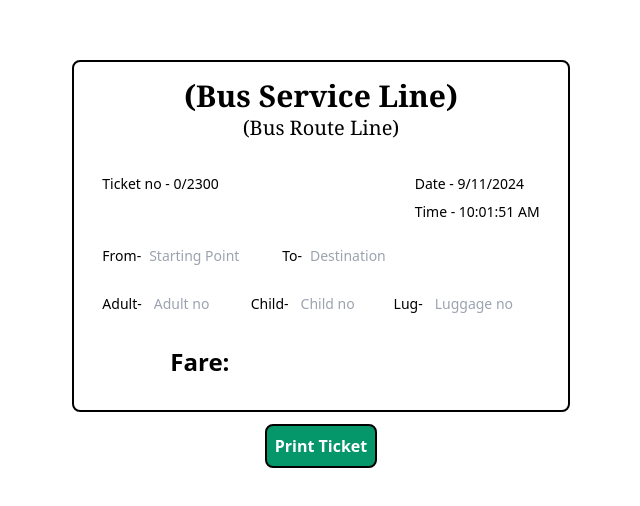
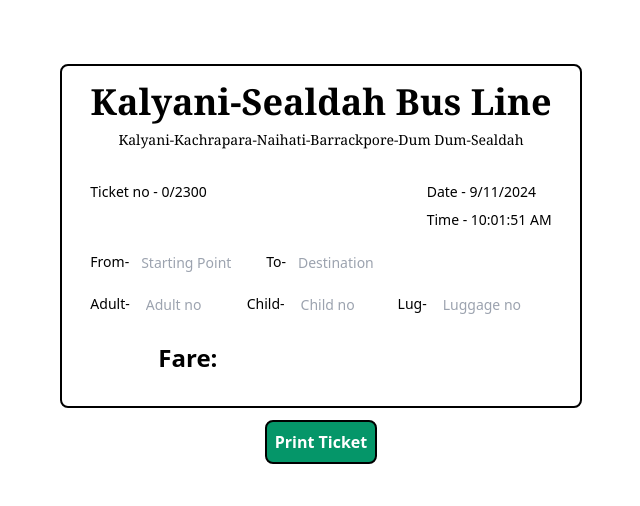
Before and after one commit to abhiak19/Bus-Ticketing-System, a website: page index.html in a window 1280 px wide. Shown: the part 136-642 px from the top of the page, without its empty margins (319-959 px from the left). Drawn offline with nearby package versions, Linux system fonts and the light colour scheme.

Commit message:
committed again

```diff
--- a/index.html
+++ b/index.html
@@ -10,8 +10,8 @@
 <body class="flex justify-center h-screen items-center">
     <div class="flex flex-col items-center p-2">
         <div id="finalTicket" class="border-black border-2 rounded-lg p-4">
-            <h1 class="font-bold font-serif text-center text-3xl">(Bus Service Line)</h1>
-            <h2 class="font-serif text-center text-xl">(Bus Route Line)</h2>
+            <h1 class="font-bold font-serif text-center text-4xl">Kalyani-Sealdah Bus Line</h1>
+            <h2 class="font-serif text-center text-sm pt-2">Kalyani-Kachrapara-Naihati-Barrackpore-Dum Dum-Sealdah</h2>
             <div class="flex justify-between pt-8 mx-3">
                 <h4 class="text-sm pr-3">Ticket no - <span id="ticketNo">0/2300</span></h4>
                 <div class="flex flex-col">
@@ -19,19 +19,19 @@
                     <h4 id="time" class="text-sm">Time - 11:53am</h4>
                 </div>
             </div>
-            <div class="flex items-center pt-6 ml-3">
+            <div class="flex items-center pt-6 ml-3 h-10">
                 <h4 class="text-sm pr-2">From-</h4>
-                <input type="text" size="10" placeholder="Starting Point" class="text-sm mr-3 border-gray-400">
+                <input type="text" size="10" placeholder="Starting Point" class="text-sm p-1 h-8 border-gray-400">
                 <h4 class="text-sm pr-2">To-</h4>
-                <input type="text" size="10" placeholder="Destination" class="text-sm mr-3 border-gray-400">
+                <input type="text" size="10" placeholder="Destination" class="text-sm p-1 h-8 border-gray-400">
             </div>
-            <div class="flex items-center pt-7 ml-3">
+            <div class="flex items-center pt-7 ml-3 h-10">
                 <h4 class="text-sm pr-3">Adult-</h4>
-                <input type="text" size="6" placeholder="Adult no" class="text-sm mr-2 border-gray-400">
+                <input type="text" size="6" placeholder="Adult no" class="text-sm mr-2 p-1 h-8 border-gray-400">
                 <h4 class="text-sm pr-3">Child-</h4>
-                <input type="text" size="5" placeholder="Child no" class="text-sm mr-3 border-gray-400">
+                <input type="text" size="5" placeholder="Child no" class="text-sm mr-3 p-1 h-8 border-gray-400">
                 <h4 class="text-sm pr-3">Lug-</h4>
-                <input type="text" size="8" placeholder="Luggage no" class="text-sm mr-3 border-gray-400">
+                <input type="text" size="8" placeholder="Luggage no" class="text-sm mr-3 p-1 h-8 border-gray-400">
             </div>
             <h1 class="font-bold text-2xl ml-20 pt-8 pb-4">Fare:</h1>
         </div>
```
